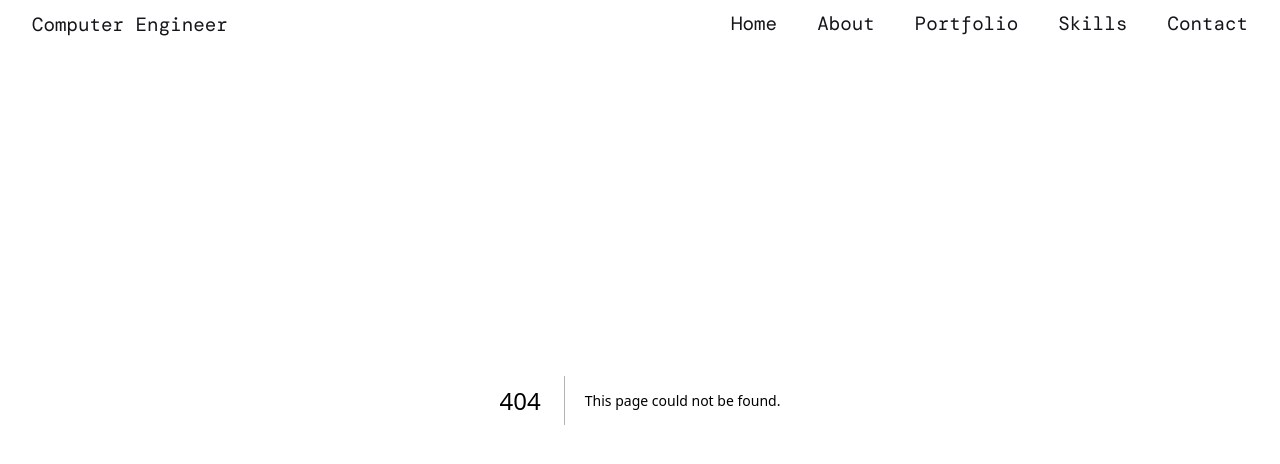
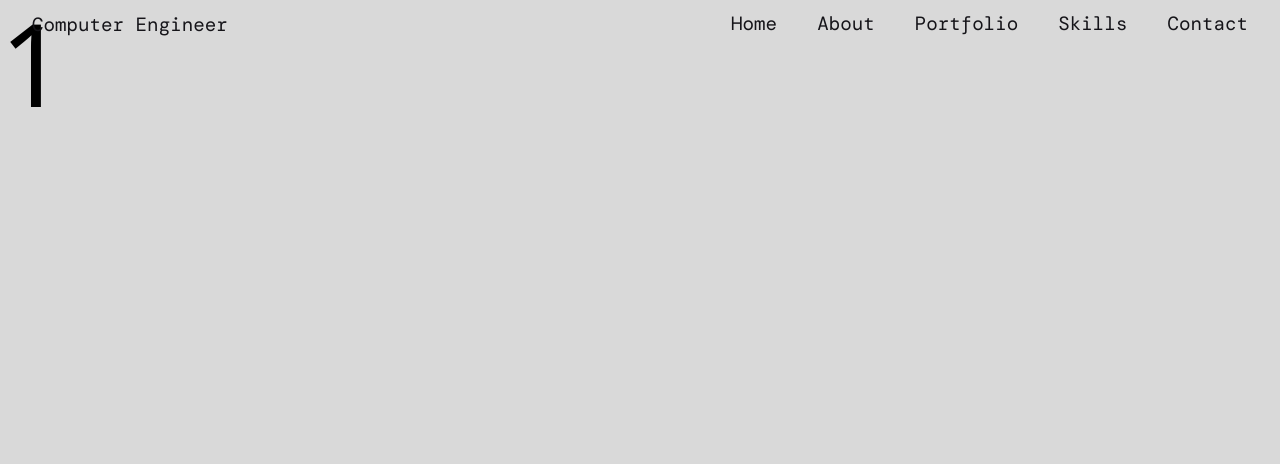
Before and after one commit to ziikuu/Portfolio-Website-NextJS, a Next.js app: page /Portfolio/1 in a window 1280 px wide. Before the commit this address had no page. Shown: the top 464 px of the page. Built offline with nearby package versions, Linux system fonts and the light colour scheme.

Commit message:
added slug for dynammic pages and tested the dynamic segment foro multiple portfolio project title

```diff
--- /dev/null
+++ b/app/Portfolio/[slug]/page.tsx
@@ -0,0 +1,12 @@
+export default async function ProjectsPage({
+    params,
+}: {
+    params: Promise<{ slug: string }>
+}) {
+    const { slug } = await params
+    return (
+        <section>
+            <h1>{slug}</h1>
+        </section>
+    )
+}
```
